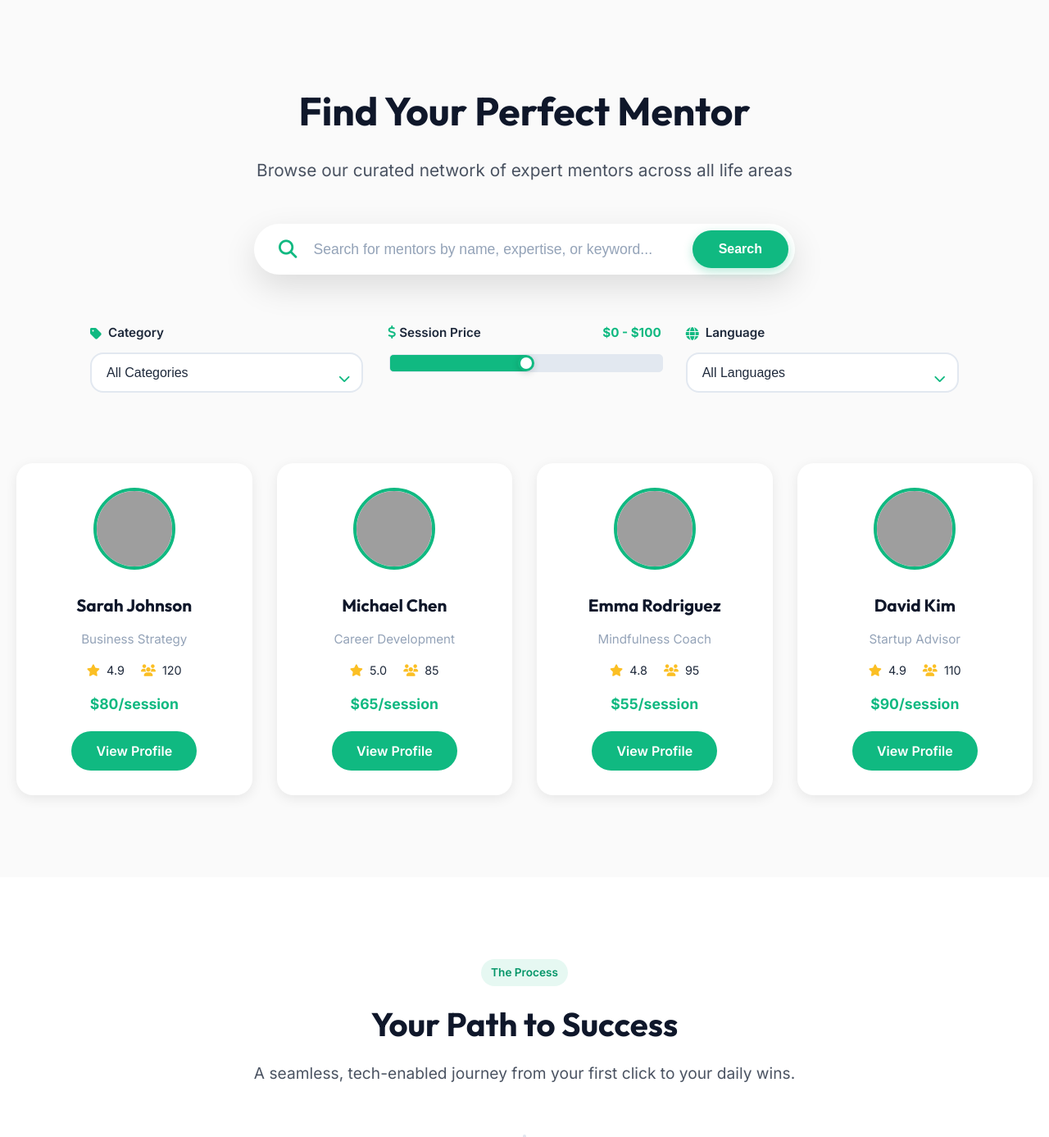
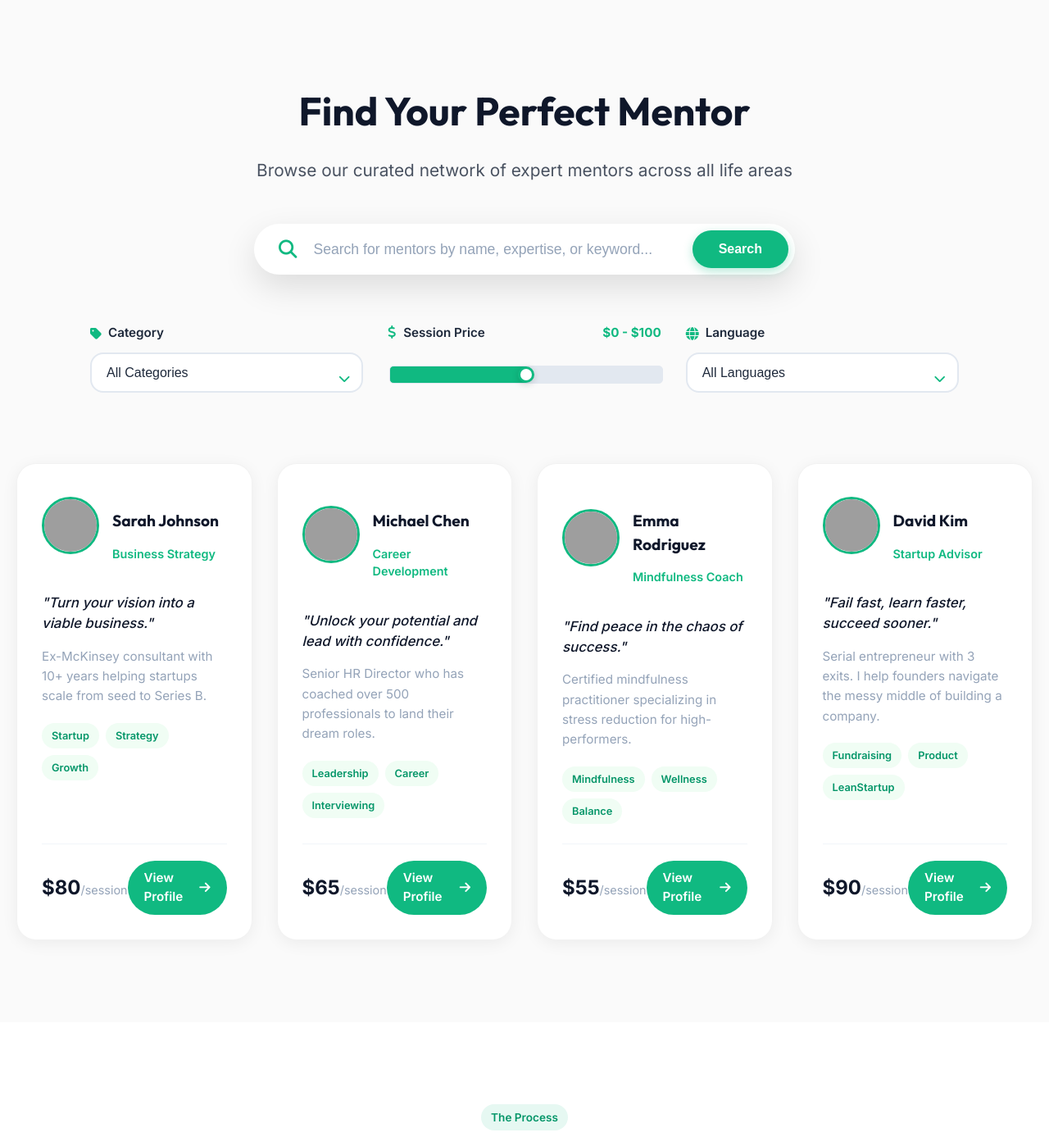
Before and after one commit to Cmanar0/healty_mentoring, a Django app: page / in a window 1280 px wide; the page is wider, and only the part inside the window is pictured. Shown: the part 960-2347 px from the top of that part at 82% size. Run offline with Django 4.2, Linux system fonts and the light colour scheme; some libraries are stand-ins or nearby versions; grey boxes are pictures that could not be loaded.

Commit message:
Refactor mentor cards with bio, motto, tags and professional design

```diff
--- a/static/css/landing.css
+++ b/static/css/landing.css
@@ -780,6 +780,10 @@ h1, h2, h3, h4 {
   cursor: pointer;
 }
 
+input.price-slider {
+  margin-top: 16px !important;
+}
+
 .price-slider::-webkit-slider-thumb {
   -webkit-appearance: none;
   appearance: none;
@@ -820,25 +824,38 @@ h1, h2, h3, h4 {
 
 .mentor-card {
   background: white;
-  border-radius: 20px;
+  border-radius: 24px;
   padding: 30px;
-  text-align: center;
-  box-shadow: 0 4px 15px rgba(0,0,0,0.08);
+  box-shadow: 0 4px 20px rgba(0,0,0,0.06);
   transition: all 0.3s ease;
+  display: flex;
+  flex-direction: column;
+  height: 100%;
+  border: 1px solid rgba(0,0,0,0.05);
 }
 
 .mentor-card:hover {
-  transform: translateY(-10px);
-  box-shadow: 0 15px 30px rgba(0,0,0,0.15);
+  transform: translateY(-8px);
+  box-shadow: 0 20px 40px rgba(0,0,0,0.12);
+  border-color: rgba(16, 185, 129, 0.2);
+}
+
+.mentor-header-content {
+  display: flex;
+  align-items: center;
+  gap: 16px;
+  margin-bottom: 20px;
+  text-align: left;
 }
 
 .mentor-avatar {
-  width: 100px;
-  height: 100px;
-  margin: 0 auto 20px;
+  width: 70px;
+  height: 70px;
   border-radius: 50%;
   overflow: hidden;
-  border: 4px solid var(--primary);
+  border: 3px solid var(--primary);
+  flex-shrink: 0;
+  margin: 0;
 }
 
 .mentor-avatar img {
@@ -847,53 +864,100 @@ h1, h2, h3, h4 {
   object-fit: cover;
 }
 
+.mentor-title {
+  flex: 1;
+}
+
 .mentor-card h4 {
-  font-size: 1.3rem;
+  font-size: 1.2rem;
   color: var(--secondary);
-  margin-bottom: 8px;
+  margin-bottom: 4px;
+  font-weight: 700;
 }
 
 .mentor-specialty {
+  color: var(--primary);
+  font-size: 0.9rem;
+  font-weight: 600;
+  margin-bottom: 0;
+}
+
+.mentor-details {
+  margin-bottom: 24px;
+  flex: 1;
+  text-align: left;
+}
+
+.mentor-motto {
+  font-style: italic;
+  color: var(--secondary);
+  font-size: 1.05rem;
+  margin-bottom: 12px;
+  line-height: 1.5;
+  font-weight: 500;
+}
+
+.mentor-bio {
   color: var(--text-light);
   font-size: 0.95rem;
-  margin-bottom: 15px;
+  line-height: 1.6;
+  margin-bottom: 20px;
 }
 
-.mentor-meta {
+.mentor-tags {
   display: flex;
-  justify-content: center;
-  gap: 20px;
-  margin-bottom: 15px;
-  font-size: 0.9rem;
-  color: var(--text-dark);
+  flex-wrap: wrap;
+  gap: 8px;
 }
 
-.mentor-meta i {
-  color: #fbbf24;
-  margin-right: 4px;
+.mentor-tag {
+  background: #f0fdf4;
+  color: var(--primary-dark);
+  padding: 6px 12px;
+  border-radius: 50px;
+  font-size: 0.8rem;
+  font-weight: 600;
+}
+
+.mentor-footer {
+  display: flex;
+  align-items: center;
+  justify-content: space-between;
+  padding-top: 20px;
+  border-top: 1px solid #f1f5f9;
+  margin-top: auto;
 }
 
 .mentor-price {
-  font-size: 1.1rem;
+  font-size: 1.5rem;
   font-weight: 700;
-  color: var(--primary);
-  margin-bottom: 20px;
+  color: var(--secondary);
+  margin: 0;
+}
+
+.mentor-price span {
+  font-size: 0.9rem;
+  color: var(--text-light);
+  font-weight: 400;
 }
 
 .btn-mentor {
-  display: inline-block;
-  padding: 12px 30px;
+  display: inline-flex;
+  align-items: center;
+  gap: 8px;
+  padding: 10px 20px;
   background: var(--primary);
   color: white;
   border-radius: 50px;
   text-decoration: none;
   font-weight: 600;
+  font-size: 0.95rem;
   transition: all 0.3s ease;
 }
 
 .btn-mentor:hover {
   background: var(--primary-dark);
-  transform: scale(1.05);
+  transform: translateX(4px);
   color: white;
 }
 
--- a/web/templates/web/landing.html
+++ b/web/templates/web/landing.html
@@ -104,7 +104,7 @@
 
     <div class="filter-group">
       <label class="price-label">
-        <span><i class="fas fa-dollar-sign"></i> Session Price</span>
+        <span><i class="fas fa-dollar-sign" style="margin-right: 5px;"></i> Session Price</span>
         <span class="price-value" id="priceValue">$0 - $100</span>
       </label>
       <input type="range" min="0" max="200" value="100" class="price-slider" id="priceSlider">
@@ -129,62 +129,114 @@
   <div class="mentors-container">
     <!-- Mentor Card 1 -->
     <div class="mentor-card" data-aos="fade-up">
+      <div class="mentor-header-content">
         <div class="mentor-avatar">
-        <img src="https://i.pravatar.cc/150?img=12" alt="Mentor">
+          <img src="https://i.pravatar.cc/150?img=12" alt="Sarah Johnson">
         </div>
+        <div class="mentor-title">
           <h4>Sarah Johnson</h4>
           <p class="mentor-specialty">Business Strategy</p>
-      <div class="mentor-meta">
-        <span><i class="fas fa-star"></i> 4.9</span>
-        <span><i class="fas fa-users"></i> 120</span>
         </div>
-      <p class="mentor-price">$80/session</p>
-      <a href="#" class="btn-mentor">View Profile</a>
+      </div>
+
+      <div class="mentor-details">
+        <p class="mentor-motto">"Turn your vision into a viable business."</p>
+        <p class="mentor-bio">Ex-McKinsey consultant with 10+ years helping startups scale from seed to Series B.</p>
+        <div class="mentor-tags">
+          <span class="mentor-tag">Startup</span>
+          <span class="mentor-tag">Strategy</span>
+          <span class="mentor-tag">Growth</span>
+        </div>
+      </div>
+
+      <div class="mentor-footer">
+        <p class="mentor-price">$80<span>/session</span></p>
+        <a href="#" class="btn-mentor">View Profile <i class="fas fa-arrow-right"></i></a>
+      </div>
     </div>
 
     <!-- Mentor Card 2 -->
     <div class="mentor-card" data-aos="fade-up" data-aos-delay="100">
+      <div class="mentor-header-content">
         <div class="mentor-avatar">
-        <img src="https://i.pravatar.cc/150?img=33" alt="Mentor">
+          <img src="https://i.pravatar.cc/150?img=33" alt="Michael Chen">
         </div>
+        <div class="mentor-title">
           <h4>Michael Chen</h4>
           <p class="mentor-specialty">Career Development</p>
-      <div class="mentor-meta">
-        <span><i class="fas fa-star"></i> 5.0</span>
-        <span><i class="fas fa-users"></i> 85</span>
         </div>
-      <p class="mentor-price">$65/session</p>
-      <a href="#" class="btn-mentor">View Profile</a>
+      </div>
+
+      <div class="mentor-details">
+        <p class="mentor-motto">"Unlock your potential and lead with confidence."</p>
+        <p class="mentor-bio">Senior HR Director who has coached over 500 professionals to land their dream roles.</p>
+        <div class="mentor-tags">
+          <span class="mentor-tag">Leadership</span>
+          <span class="mentor-tag">Career</span>
+          <span class="mentor-tag">Interviewing</span>
+        </div>
+      </div>
+
+      <div class="mentor-footer">
+        <p class="mentor-price">$65<span>/session</span></p>
+        <a href="#" class="btn-mentor">View Profile <i class="fas fa-arrow-right"></i></a>
+      </div>
     </div>
 
     <!-- Mentor Card 3 -->
     <div class="mentor-card" data-aos="fade-up" data-aos-delay="200">
+      <div class="mentor-header-content">
         <div class="mentor-avatar">
-        <img src="https://i.pravatar.cc/150?img=44" alt="Mentor">
+          <img src="https://i.pravatar.cc/150?img=44" alt="Emma Rodriguez">
         </div>
+        <div class="mentor-title">
           <h4>Emma Rodriguez</h4>
           <p class="mentor-specialty">Mindfulness Coach</p>
-      <div class="mentor-meta">
-        <span><i class="fas fa-star"></i> 4.8</span>
-        <span><i class="fas fa-users"></i> 95</span>
         </div>
-      <p class="mentor-price">$55/session</p>
-      <a href="#" class="btn-mentor">View Profile</a>
+      </div>
+
+      <div class="mentor-details">
+        <p class="mentor-motto">"Find peace in the chaos of success."</p>
+        <p class="mentor-bio">Certified mindfulness practitioner specializing in stress reduction for high-performers.</p>
+        <div class="mentor-tags">
+          <span class="mentor-tag">Mindfulness</span>
+          <span class="mentor-tag">Wellness</span>
+          <span class="mentor-tag">Balance</span>
+        </div>
+      </div>
+
+      <div class="mentor-footer">
+        <p class="mentor-price">$55<span>/session</span></p>
+        <a href="#" class="btn-mentor">View Profile <i class="fas fa-arrow-right"></i></a>
+      </div>
     </div>
 
     <!-- Mentor Card 4 -->
     <div class="mentor-card" data-aos="fade-up" data-aos-delay="300">
+      <div class="mentor-header-content">
         <div class="mentor-avatar">
-        <img src="https://i.pravatar.cc/150?img=68" alt="Mentor">
+          <img src="https://i.pravatar.cc/150?img=68" alt="David Kim">
         </div>
+        <div class="mentor-title">
           <h4>David Kim</h4>
           <p class="mentor-specialty">Startup Advisor</p>
-      <div class="mentor-meta">
-        <span><i class="fas fa-star"></i> 4.9</span>
-        <span><i class="fas fa-users"></i> 110</span>
         </div>
-      <p class="mentor-price">$90/session</p>
-      <a href="#" class="btn-mentor">View Profile</a>
+      </div>
+
+      <div class="mentor-details">
+        <p class="mentor-motto">"Fail fast, learn faster, succeed sooner."</p>
+        <p class="mentor-bio">Serial entrepreneur with 3 exits. I help founders navigate the messy middle of building a company.</p>
+        <div class="mentor-tags">
+          <span class="mentor-tag">Fundraising</span>
+          <span class="mentor-tag">Product</span>
+          <span class="mentor-tag">LeanStartup</span>
+        </div>
+      </div>
+
+      <div class="mentor-footer">
+        <p class="mentor-price">$90<span>/session</span></p>
+        <a href="#" class="btn-mentor">View Profile <i class="fas fa-arrow-right"></i></a>
+      </div>
     </div>
   </div>
 </section>
```
Lines whose indentation alone changed are shown as unchanged.
